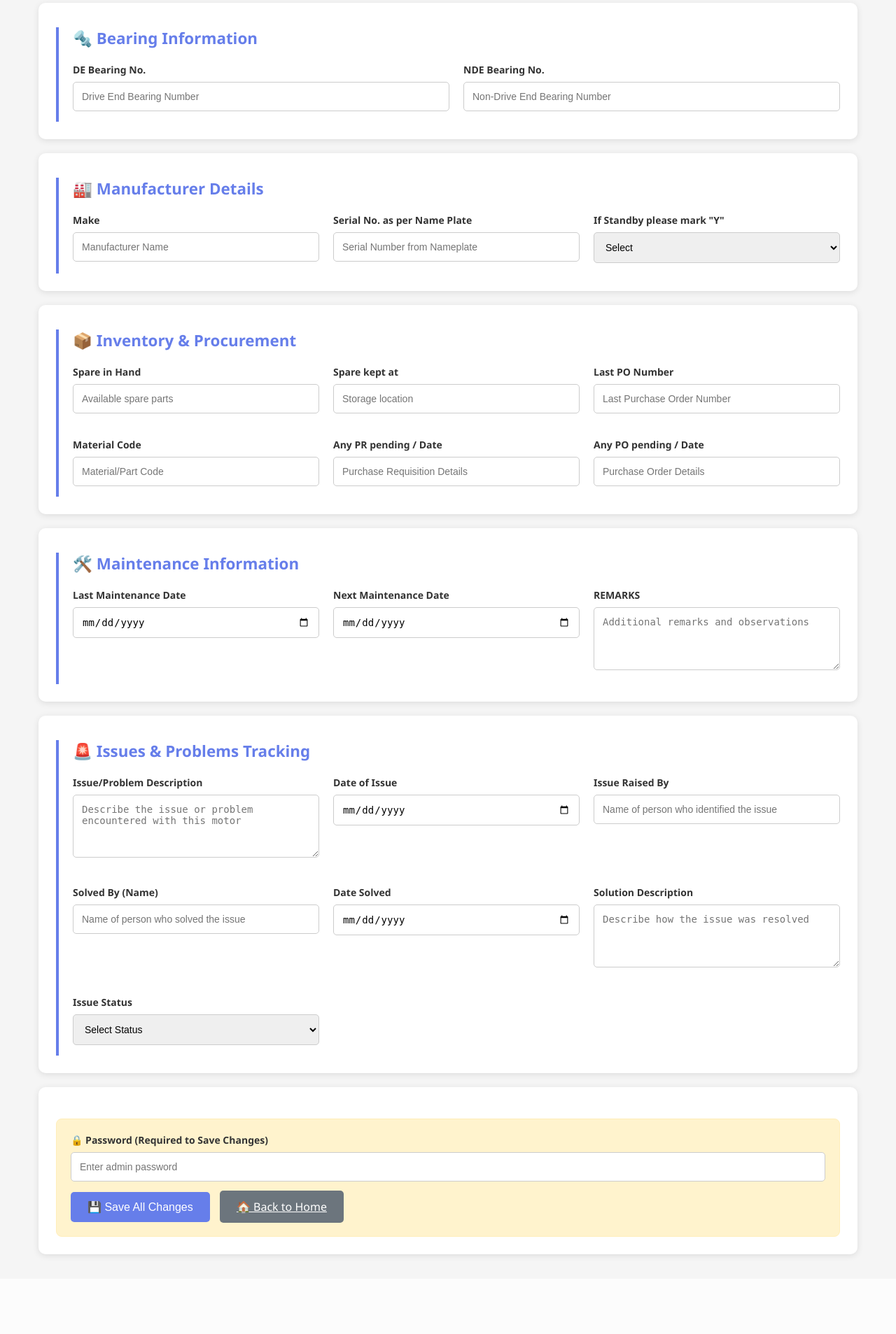
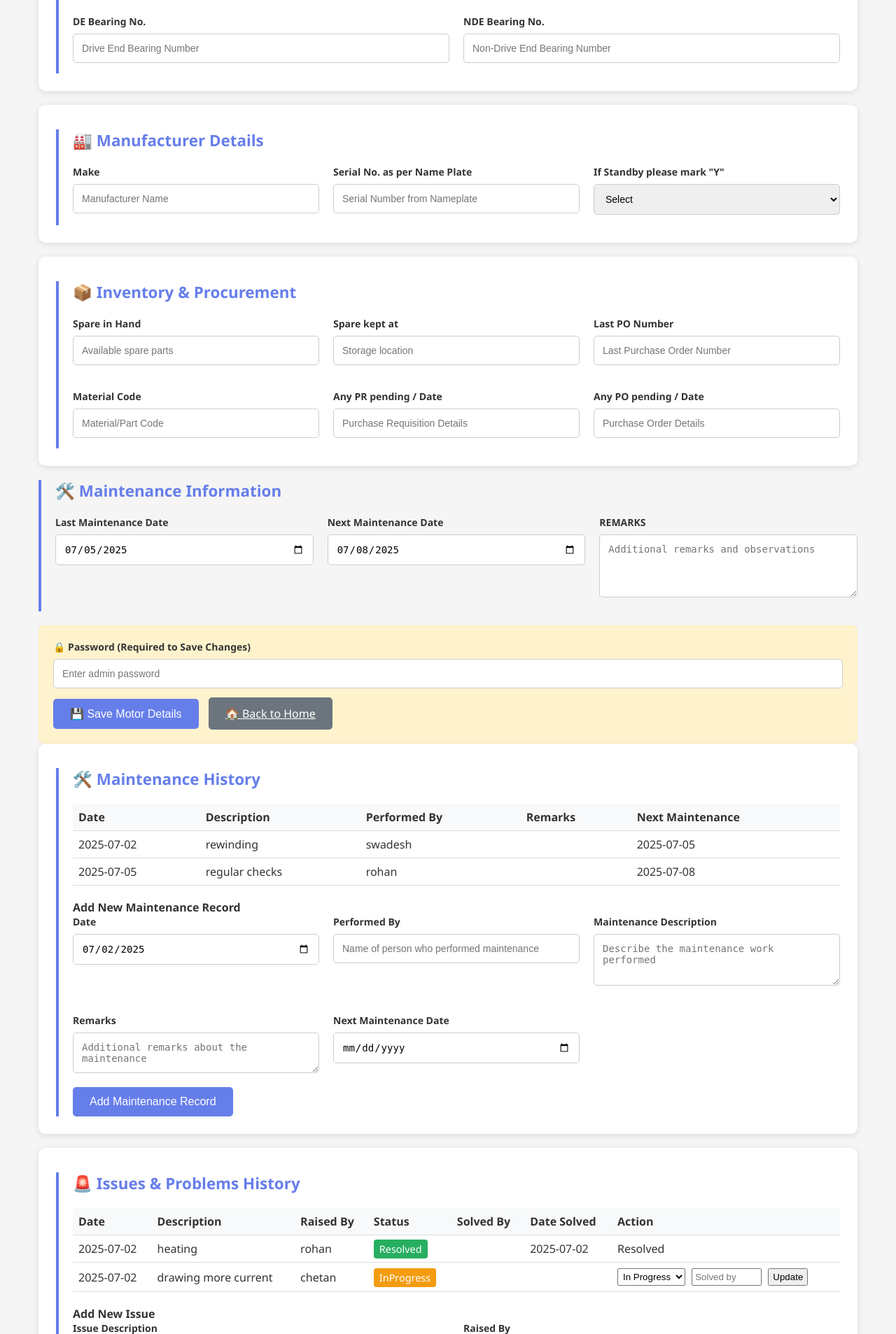
Before and after one commit to Rohan231203/BOF-Jindal-Equipment-Management-System-, a FastAPI app: page /motor?id=MTR_002 in a window 1280 px wide. Shown: the part 1461-3368 px from the top of the page at 70% size. Before the commit the page ends 3259 px from the top, so only its background shows below. Run offline with FastAPI, Linux system fonts and the light colour scheme.

Commit message:
version1.3

```diff
--- a/main.py
+++ b/main.py
@@ -91,9 +91,9 @@ async def home(request: Request):
     for motor_id, motor_data in data.items():
         motor_info_list.append({
             "motor_id": motor_id,
-            "motor_used_in": motor_data.get("Motor Used In", "N/A"),
-            "area_equipment": motor_data.get("Area/Equipment", "N/A"),
-            "description": motor_data.get("Motor Description", ""),
+            "motor_used_in": motor_data.get("Motor used in", "N/A"),
+            "area_equipment": motor_data.get("Area / Equipment", "N/A"),
+            "description": motor_data.get("Description of Process", ""),
             "critical": motor_data.get("Critical", "NO")
         })
 
@@ -138,7 +138,8 @@ async def view_motor(request: Request, id: str):
         "motor_id": id,
         "motor_data": motor_data,
         "issues": motor_data.get("issues", []),
-        "maintenance_records": motor_data.get("maintenance_records", [])
+        "maintenance_records": motor_data.get("maintenance_records", []),
+        "today": datetime.now().strftime("%Y-%m-%d")
     })
 
 @app.post("/update_motor_details")
@@ -229,17 +230,30 @@ async def add_maintenance(request: Request, motor_id: str):
     if motor_id not in data:
         raise HTTPException(status_code=404, detail="Motor not found.")
 
+    # Get the maintenance date from the form, or use today's date if not provided
+    maintenance_date = form_data.get("maintenance_date")
+    if not maintenance_date:
+        maintenance_date = datetime.now().strftime("%Y-%m-%d")
+
     new_record = {
         "id": str(uuid.uuid4()),
         "description": form_data.get("maintenance_description"),
-        "date": datetime.now().strftime("%Y-%m-%d"),
-        "performed_by": form_data.get("performed_by")
+        "date": maintenance_date,
+        "performed_by": form_data.get("performed_by"),
+        "remarks": form_data.get("maintenance_remarks"),
+        "next_maintenance_date": form_data.get("next_maintenance_date")
     }
 
     if "maintenance_records" not in data[motor_id]:
         data[motor_id]["maintenance_records"] = []
 
     data[motor_id]["maintenance_records"].append(new_record)
+
+    # Update the main motor record with the latest maintenance date and next maintenance date
+    data[motor_id]["Last Maintenance Date"] = maintenance_date
+    if form_data.get("next_maintenance_date"):
+        data[motor_id]["Next Maintenance Date"] = form_data.get("next_maintenance_date")
+
     save_data(data)
 
     return RedirectResponse(f"/motor?id={motor_id}", status_code=303)
@@ -255,8 +269,8 @@ async def issues_dashboard(request: Request):
             for issue in motor_data["issues"]:
                 motors_with_issues.append({
                     "motor_id": motor_id,
-                    "motor_used_in": motor_data.get("Motor Used In"),
-                    "area_equipment": motor_data.get("Area/Equipment"),
+                    "motor_used_in": motor_data.get("Motor used in", "N/A"),
+                    "area_equipment": motor_data.get("Area / Equipment", "N/A"),
                     "issue_description": issue.get("description"),
                     "issue_date": issue.get("date_raised"),
                     "issue_raised_by": issue.get("raised_by"),
@@ -269,7 +283,16 @@ async def issues_dashboard(request: Request):
     # Sort by issue date (newest first), then by status
     motors_with_issues.sort(key=lambda x: (x["issue_status"] != "Open", x.get("issue_date", "")), reverse=True)
 
+    # Calculate stats for dashboard
+    total_issues = len(motors_with_issues)
+    open_issues = len([m for m in motors_with_issues if m["issue_status"] == "Open"])
+    progress_issues = len([m for m in motors_with_issues if m["issue_status"] == "InProgress"])
+    resolved_issues = len([m for m in motors_with_issues if m["issue_status"] == "Resolved"])
+
     return templates.TemplateResponse("issues.html", {
         "request": request,
-        "motors_with_issues": motors_with_issues
+        "motors_with_issues": motors_with_issues,
+        "total_issues": total_issues,
+        "open_issues": open_issues + progress_issues,
+        "resolved_issues": resolved_issues
     })
--- a/templates/motor.html
+++ b/templates/motor.html
@@ -1,11 +1,6 @@
 <!DOCTYPE html>
 <html lang="en">
 <head>
-    <div class="nav">
-            <a href="/">🏠 Home</a>
-            <a href="/dashboard">📊 Maintenance Dashboard</a>
-            <a href="/issues">🚨 Issues Dashboard</a>
-        </div>
     <meta charset="UTF-8">
     <meta name="viewport" content="width=device-width, initial-scale=1.0">
     <title>Motor Details - {{ motor_id }}</title>
@@ -34,6 +29,12 @@
         .password-section { background: #fff3cd; padding: 20px; border-radius: 8px; margin-top: 20px; border: 1px solid #ffeeba; }
         .qr-section { text-align: center; padding: 20px; }
         .readonly { background-color: #f0f0f0; cursor: not-allowed; }
+        .issues-table { width: 100%; border-collapse: collapse; margin-top: 10px; }
+        .issues-table th, .issues-table td { padding: 8px; text-align: left; border-bottom: 1px solid #ddd; }
+        .issues-table th { background-color: #f8f9fa; font-weight: bold; color: #333; }
+        .status-open { background: #e74c3c; color: white; padding: 4px 8px; border-radius: 4px; font-size: 0.9em; }
+        .status-inprogress { background: #f39c12; color: white; padding: 4px 8px; border-radius: 4px; font-size: 0.9em; }
+        .status-resolved { background: #27ae60; color: white; padding: 4px 8px; border-radius: 4px; font-size: 0.9em; }
 
         @media (max-width: 768px) {
             .header h1 { font-size: 1.4em; }
@@ -63,10 +64,9 @@
             <a href="/issues">🚨<span class="nav-text"> Issues</span></a>
         </div>
 
-        <form action="/update" method="post">
+        <!-- Motor Details Section -->
+        <form action="/update_motor_details" method="post">
             <input type="hidden" name="motor_id" value="{{ motor_id }}">
-
-            <!-- Basic Information Section -->
             <div class="card">
                 <div class="form-section">
                     <h3>📋 Basic Information</h3>
@@ -270,7 +270,6 @@
             </div>
 
                     <!-- Maintenance Information -->
-            <div class="card">
                     <div class="form-section">
                         <h3>🛠️ Maintenance Information</h3>
                         <div class="form-grid">
@@ -288,63 +287,159 @@
                             </div>
                         </div>
                     </div>
+
+            <!-- Save Button Section -->
+            <div class="password-section">
+                <div class="form-group">
+                    <label>🔒 Password (Required to Save Changes)</label>
+                    <input type="password" name="password" placeholder="Enter admin password" required>
+                </div>
+                <button type="submit" class="btn">💾 Save Motor Details</button>
+                <a href="/" class="btn btn-secondary">🏠 Back to Home</a>
+            </div>
+        </form>
+
+        <!-- Maintenance History -->
+        <div class="card">
+            <div class="form-section">
+                <h3>🛠️ Maintenance History</h3>
+                <table class="issues-table" style="width:100%; margin-bottom:20px;">
+                    <thead>
+                        <tr>
+                            <th>Date</th>
+                            <th>Description</th>
+                            <th>Performed By</th>
+                            <th>Remarks</th>
+                            <th>Next Maintenance</th>
+                        </tr>
+                    </thead>
+                    <tbody>
+                        {% if maintenance_records %}
+                            {% for record in maintenance_records %}
+                            <tr>
+                                <td>{{ record.date }}</td>
+                                <td>{{ record.description }}</td>
+                                <td>{{ record.performed_by }}</td>
+                                <td>{{ record.remarks or '' }}</td>
+                                <td>{{ record.next_maintenance_date or '' }}</td>
+                            </tr>
+                            {% endfor %}
+                        {% else %}
+                            <tr>
+                                <td colspan="5" style="text-align:center;">No maintenance records found</td>
+                            </tr>
+                        {% endif %}
+                    </tbody>
+                </table>
+
+                <h4>Add New Maintenance Record</h4>
+                <form action="/add_maintenance/{{ motor_id }}" method="post" id="maintenanceForm">
+                    <div class="form-grid">
+                        <div class="form-group">
+                            <label>Date</label>
+                            <input type="date" name="maintenance_date" value="{{ today }}" required>
+                        </div>
+                        <div class="form-group">
+                            <label>Performed By</label>
+                            <input type="text" name="performed_by" placeholder="Name of person who performed maintenance" required>
+                        </div>
+                        <div class="form-group">
+                            <label>Maintenance Description</label>
+                            <textarea name="maintenance_description" rows="3" placeholder="Describe the maintenance work performed" required></textarea>
+                        </div>
+                        <div class="form-group">
+                            <label>Remarks</label>
+                            <textarea name="maintenance_remarks" rows="2" placeholder="Additional remarks about the maintenance"></textarea>
+                        </div>
+                        <div class="form-group">
+                            <label>Next Maintenance Date</label>
+                            <input type="date" name="next_maintenance_date">
+                        </div>
+                    </div>
+                    <button type="submit" class="btn">Add Maintenance Record</button>
+                </form>
+
+                <script>
+                    document.getElementById('maintenanceForm').addEventListener('submit', function(e) {
+                        setTimeout(function() {
+                            document.getElementById('maintenanceForm').reset();
+                        }, 100);
+                    });
+                </script>
+            </div>
         </div>
 
         <!-- Issues & Problems Tracking -->
         <div class="card">
             <div class="form-section">
-                    <h3>🚨 Issues & Problems Tracking</h3>
+                <h3>🚨 Issues & Problems History</h3>
+                <table class="issues-table" style="width:100%; margin-bottom:20px;">
+                    <thead>
+                        <tr>
+                            <th>Date</th>
+                            <th>Description</th>
+                            <th>Raised By</th>
+                            <th>Status</th>
+                            <th>Solved By</th>
+                            <th>Date Solved</th>
+                            <th>Action</th>
+                        </tr>
+                    </thead>
+                    <tbody>
+                        {% if issues %}
+                            {% for issue in issues %}
+                            <tr>
+                                <td>{{ issue.date_raised }}</td>
+                                <td>{{ issue.description }}</td>
+                                <td>{{ issue.raised_by }}</td>
+                                <td>
+                                    <span class="status-{{ issue.status|lower }}">{{ issue.status }}</span>
+                                </td>
+                                <td>{{ issue.solved_by or '' }}</td>
+                                <td>{{ issue.solution_date or '' }}</td>
+                                <td>
+                                    {% if issue.status != "Resolved" %}
+                                    <form action="/update_issue/{{ motor_id }}/{{ issue.id }}" method="post">
+                                        <select name="status" style="padding:3px; margin-right:5px;">
+                                            <option value="Open" {% if issue.status == "Open" %}selected{% endif %}>Open</option>
+                                            <option value="InProgress" {% if issue.status == "InProgress" %}selected{% endif %}>In Progress</option>
+                                            <option value="Resolved" {% if issue.status == "Resolved" %}selected{% endif %}>Resolved</option>
+                                        </select>
+                                        <input type="text" name="solved_by" placeholder="Solved by" style="padding:3px; width:100px; margin-right:5px;" {% if issue.status == "Resolved" %}disabled{% endif %}>
+                                        <button type="submit" style="padding:3px 5px;">Update</button>
+                                    </form>
+                                    {% else %}
+                                    Resolved
+                                    {% endif %}
+                                </td>
+                            </tr>
+                            {% endfor %}
+                        {% else %}
+                            <tr>
+                                <td colspan="7" style="text-align:center;">No issues found</td>
+                            </tr>
+                        {% endif %}
+                    </tbody>
+                </table>
+
+                <h4>Add New Issue</h4>
+                <form action="/add_issue/{{ motor_id }}" method="post">
                     <div class="form-grid">
                         <div class="form-group">
-                            <label>Issue/Problem Description</label>
-                            <textarea name="Issue Description" rows="4" placeholder="Describe the issue or problem encountered with this motor">{{ motor_data.get('Issue Description', '') }}</textarea>
+                            <label>Issue Description</label>
+                            <textarea name="issue_description" rows="3" placeholder="Describe the issue encountered with this motor" required></textarea>
                         </div>
                         <div class="form-group">
-                            <label>Date of Issue</label>
-                            <input type="date" name="Issue Date" value="{{ motor_data.get('Issue Date', '') }}">
-                        </div>
-                        <div class="form-group">
-                            <label>Issue Raised By</label>
-                            <input name="Issue Raised By" value="{{ motor_data.get('Issue Raised By', '') }}" placeholder="Name of person who identified the issue">
-                        </div>
-                        <div class="form-group">
-                            <label>Solved By (Name)</label>
-                            <input name="Solved By" value="{{ motor_data.get('Solved By', '') }}" placeholder="Name of person who solved the issue">
-                        </div>
-                        <div class="form-group">
-                            <label>Date Solved</label>
-                            <input type="date" name="Date Solved" value="{{ motor_data.get('Date Solved', '') }}">
-                        </div>
-                        <div class="form-group">
-                            <label>Solution Description</label>
-                            <textarea name="Solution Description" rows="4" placeholder="Describe how the issue was resolved">{{ motor_data.get('Solution Description', '') }}</textarea>
-                        </div>
-                        <div class="form-group">
-                            <label>Issue Status</label>
-                            <select name="Issue Status">
-                                <option value="">Select Status</option>
-                                <option value="Open" {% if motor_data.get('Issue Status') == 'Open' %}selected{% endif %}>Open</option>
-                                <option value="In Progress" {% if motor_data.get('Issue Status') == 'In Progress' %}selected{% endif %}>In Progress</option>
-                                <option value="Resolved" {% if motor_data.get('Issue Status') == 'Resolved' %}selected{% endif %}>Resolved</option>
-                                <option value="Closed" {% if motor_data.get('Issue Status') == 'Closed' %}selected{% endif %}>Closed</option>
-                            </select>
+                            <label>Raised By</label>
+                            <input type="text" name="issue_raised_by" placeholder="Name of person reporting the issue" required>
                         </div>
                     </div>
+                    <button type="submit" class="btn">Report New Issue</button>
+                </form>
             </div>
         </div>
 
-            <!-- Submit Section -->
-            <div class="card">
-                <div class="password-section">
-                    <div class="form-group">
-                        <label>🔒 Password (Required to Save Changes)</label>
-                        <input type="password" name="password" placeholder="Enter admin password" required>
-                    </div>
-                    <button type="submit" class="btn">💾 Save All Changes</button>
-                    <a href="/" class="btn btn-secondary">🏠 Back to Home</a>
-                </div>
-            </div>
-        </form>
+
     </div>
 </body>
 </html>
```
Also changed, not shown: templates/issues.html (+3 -4 lines), motor_data.json. Lines whose indentation alone changed are shown as unchanged.
